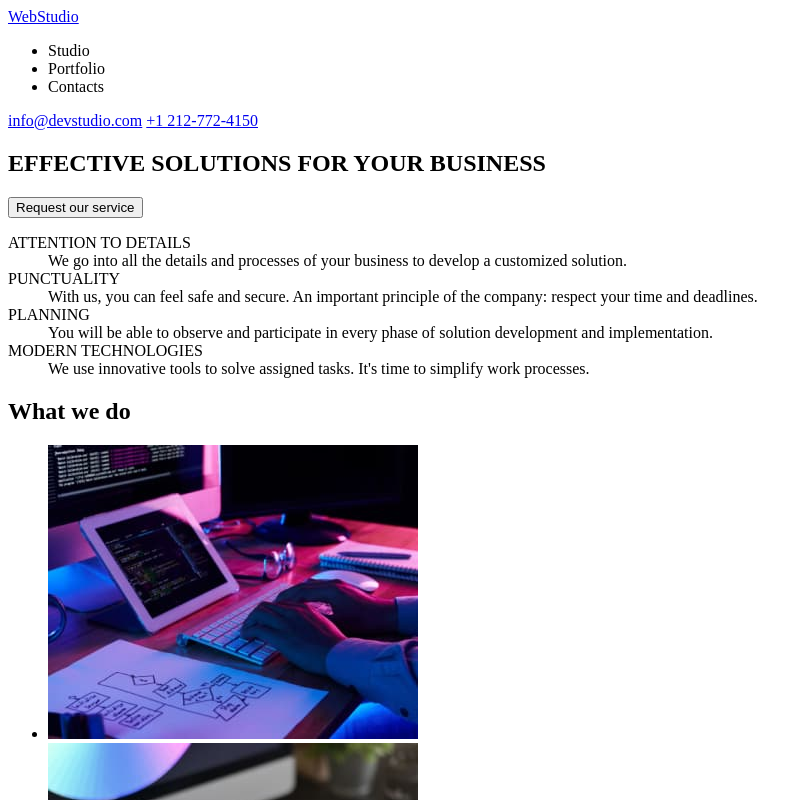
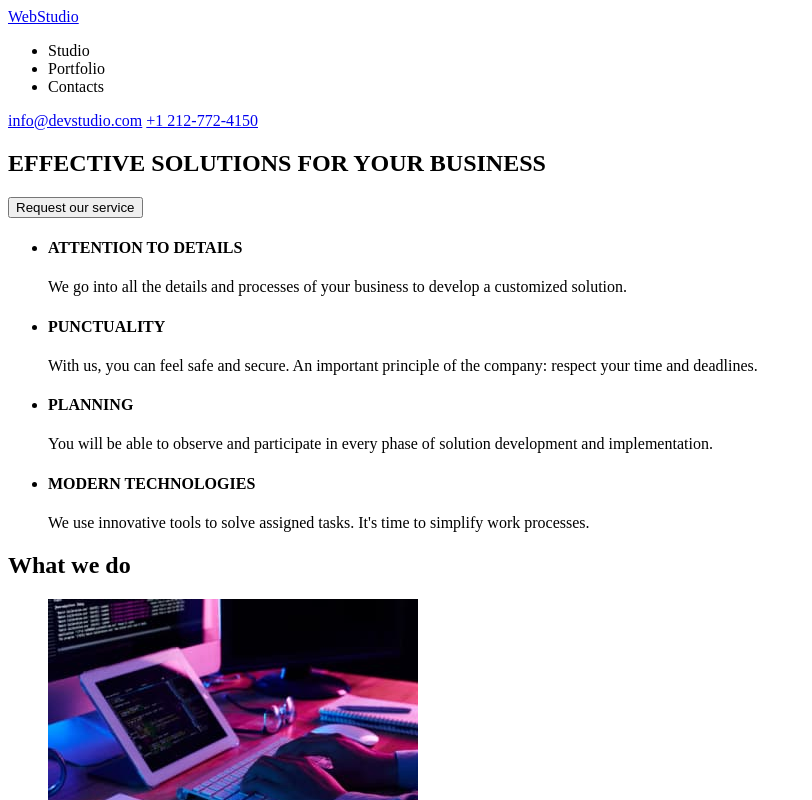
Before and after one commit to Emma1996/goit-markup-hw-01, a plain HTML site: page index.html in a window 1280 px wide. Shown: the top 800 px of the page, without its empty margins (0-812 px from the left). Drawn offline with Linux system fonts and the light colour scheme.

Commit message:
implemented the mentor's suggestions

```diff
--- a/index.html
+++ b/index.html
@@ -25,8 +25,8 @@
         <button>Request our service</button>
       </section>
       <section>
-        <!--
         <ul>
+          <li>
             <h4>ATTENTION TO DETAILS</h4>
             We go into all the details and processes of your business to develop
             a customized solution.
@@ -47,29 +47,7 @@
             simplify work processes.
           </li>
         </ul>
-         -->
-        <dl>
-          <dt>ATTENTION TO DETAILS</dt>
-          <dd>
-            We go into all the details and processes of your business to develop
-            a customized solution.
-          </dd>
-          <dt>PUNCTUALITY</dt>
-          <dd>
-            With us, you can feel safe and secure. An important principle of the
-            company: respect your time and deadlines.
-          </dd>
-          <dt>PLANNING</dt>
-          <dd>
-            You will be able to observe and participate in every phase of
-            solution development and implementation.
-          </dd>
-          <dt>MODERN TECHNOLOGIES</dt>
-          <dd>
-            We use innovative tools to solve assigned tasks. It's time to
-            simplify work processes.
-          </dd>
-        </dl>
+
         <h2>What we do</h2>
         <ul>
           <li><img src="images/img1.jpg" alt="Devloper writing code" /></li>
@@ -81,35 +59,64 @@
       </section>
       <section>
         <h2>Our Team</h2>
-
+        <ul>
+          <li>
             <div>
-          <img src="images/card1.jpg" alt="Person" width="270" height="260" />
+              <img
+                src="images/card1.jpg"
+                alt="Person"
+                width="270"
+                height="260"
+              />
               <div>
                 <h4><b>Christopher Walker</b></h4>
                 <p>Product Designer</p>
               </div>
             </div>
+          </li>
+          <li>
             <div>
-          <img src="images/card2.jpg" alt="Person" width="270" height="260" />
+              <img
+                src="images/card2.jpg"
+                alt="Person"
+                width="270"
+                height="260"
+              />
               <div>
                 <h4><b>Kylie Evans</b></h4>
                 <p>Frontend Developer</p>
               </div>
             </div>
+          </li>
+          <li>
             <div>
-          <img src="images/card3.jpg" alt="Person" width="270" height="260" />
+              <img
+                src="images/card3.jpg"
+                alt="Person"
+                width="270"
+                height="260"
+              />
               <div>
                 <h4><b>Ryan Harris</b></h4>
                 <p>Marketing</p>
               </div>
             </div>
+          </li>
+          <li>
             <div>
-          <img src="images/card4.jpg" alt="Person" width="270" height="260" />
+              <img
+                src="images/card4.jpg"
+                alt="Person"
+                width="270"
+                height="260"
+              />
               <div>
                 <h4><b>Tyler Moore</b></h4>
                 <p>UI Designer</p>
               </div>
             </div>
+          </li>
+        </ul>
       </section>
     </main>
     <footer>
```
Lines whose indentation alone changed are shown as unchanged.
